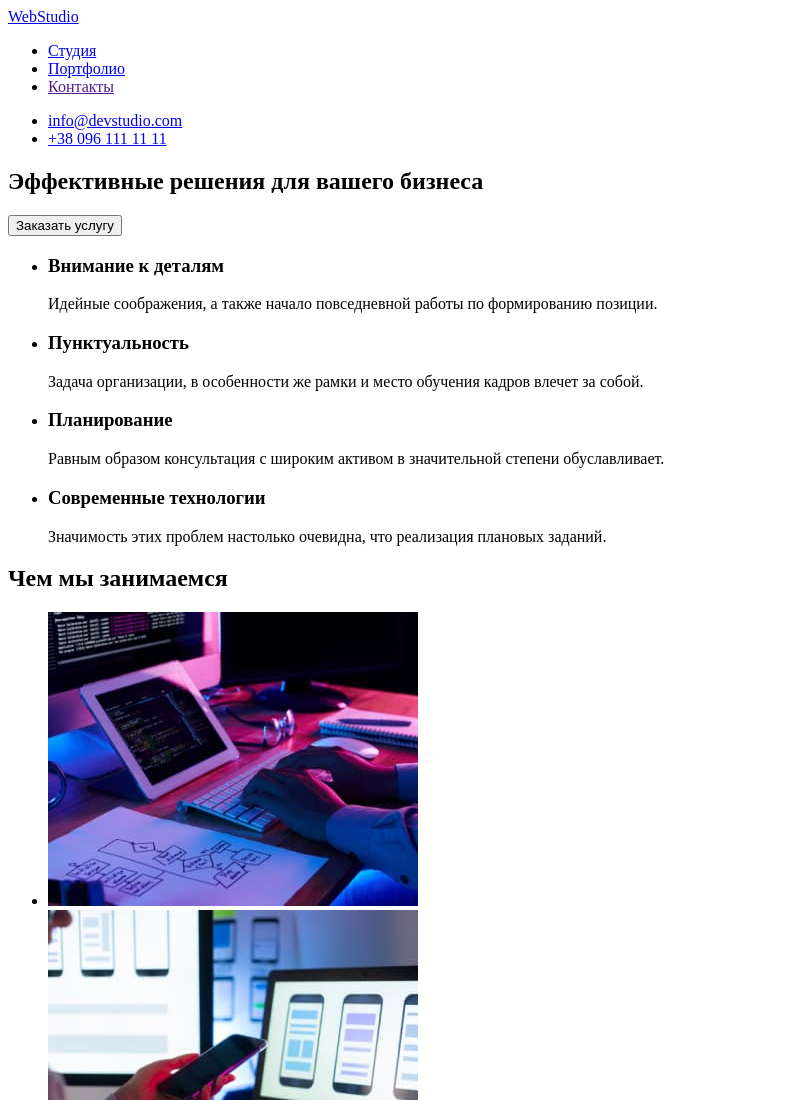
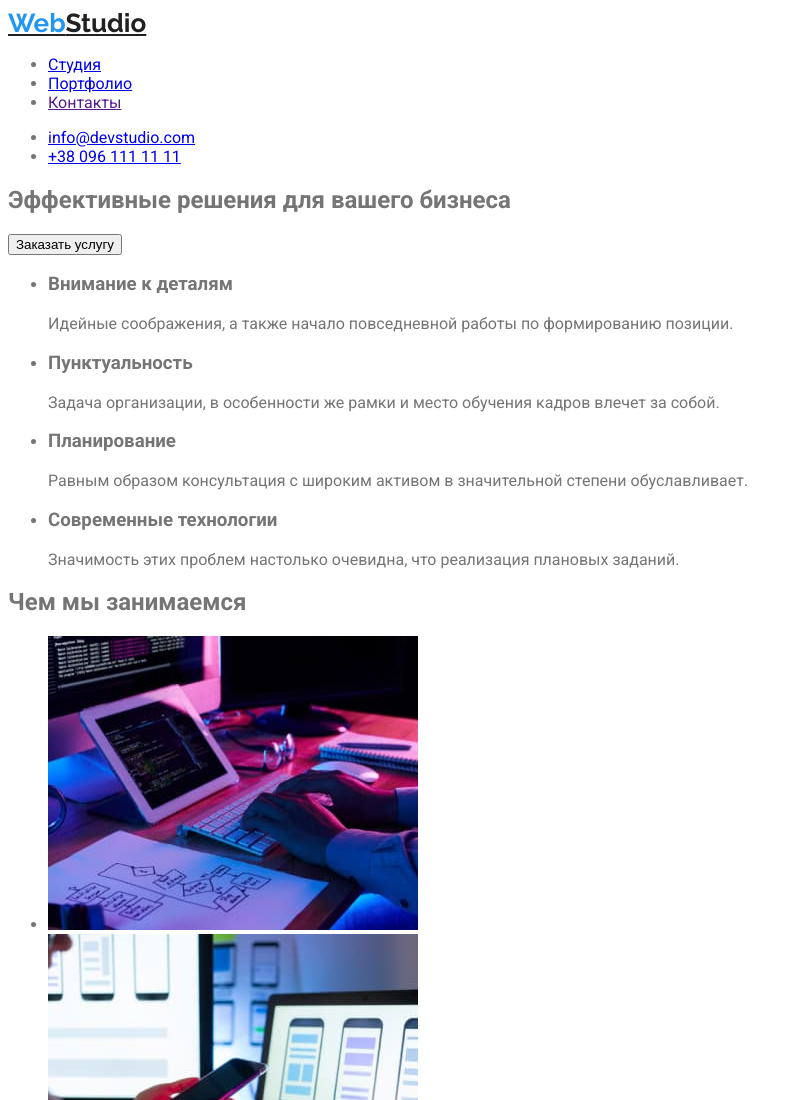
Before and after one commit to Nataliia96/goit-markup-hw-02, a plain HTML site: page index.html in a window 1280 px wide. Shown: the top 1100 px of the page, without its empty margins (0-799 px from the left). Drawn offline with Linux system fonts and the light colour scheme.

Commit message:
оформляє Лого

```diff
--- a/css/style.css
+++ b/css/style.css
@@ -1,6 +1,6 @@
 /*цвет заголовков rgba(33, 33, 33, 1)*/
 /*цвет текста основного контента rgba(117, 117, 117, 1)*/
-/* акцент rgba(33, 150, 243, 1)*/
+/*акцент rgba(33, 150, 243, 1)*/
 /*белый rgba(255, 255, 255, 1)*/
 
 :root {
@@ -8,3 +8,19 @@
   --title-text-color: rgba(33, 33, 33, 1);
   --accent-color: rgba(33, 150, 243, 1);
 }
+body {
+  font-family: "Roboto", sans-serif;
+  color: var(--primary-text-color);
+}
+/*Лого*/
+a > .accent {
+  color: var(--accent-color);
+}
+.logo {
+  color: var(--title-text-color);
+  font-family: "Raleway", sans-serif;
+  font-style: normal;
+  font-weight: 700;
+  font-size: 26px;
+  line-height: 1.19;
+}
--- a/index.html
+++ b/index.html
@@ -7,13 +7,14 @@
     <title>Студия</title>
     <link rel="preconnect" href="https://fonts.googleapis.com">
     <link rel="preconnect" href="https://fonts.gstatic.com" crossorigin>
-    <link href="https://fonts.googleapis.com/css2?family=Roboto:wght@400;500;700&display=swap" rel="stylesheet">
+    <link href="https://fonts.googleapis.com/css2?family=Raleway:wght@700&family=Roboto:wght@400;500;700&display=swap"
+        rel="stylesheet">
     <link rel="stylesheet" href="./css/style.css">
 </head>
 <body>
  <header>
      <nav>
-     <a href="./index.html">WebStudio</a>
+     <a href="./index.html" class="logo"><span class="accent">Web</span>Studio</a>
      <ul>
          <li><a href="./index.html">Студия</a></li>
          <li><a href="./portfolio.html">Портфолио</a></li>
```
Also changed, not shown: portfolio.html (+2 -1 lines).
